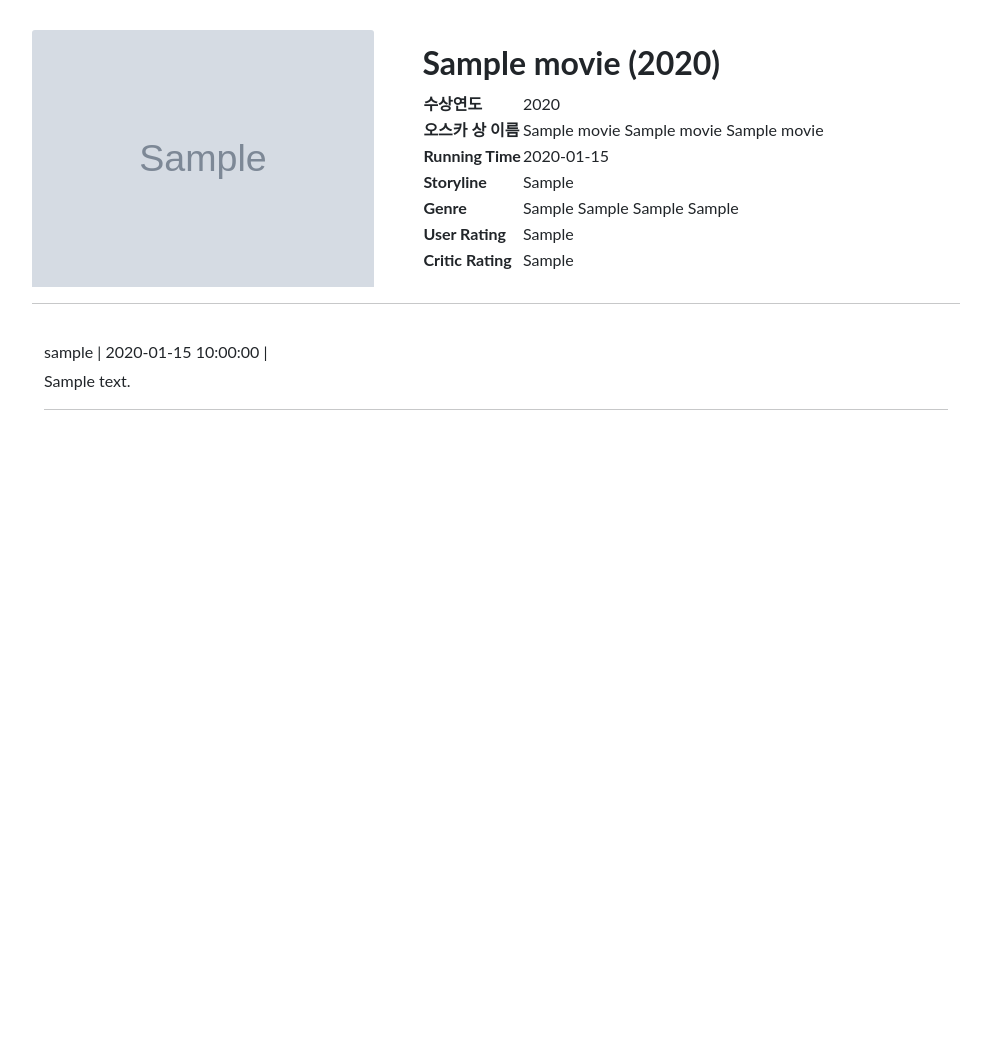
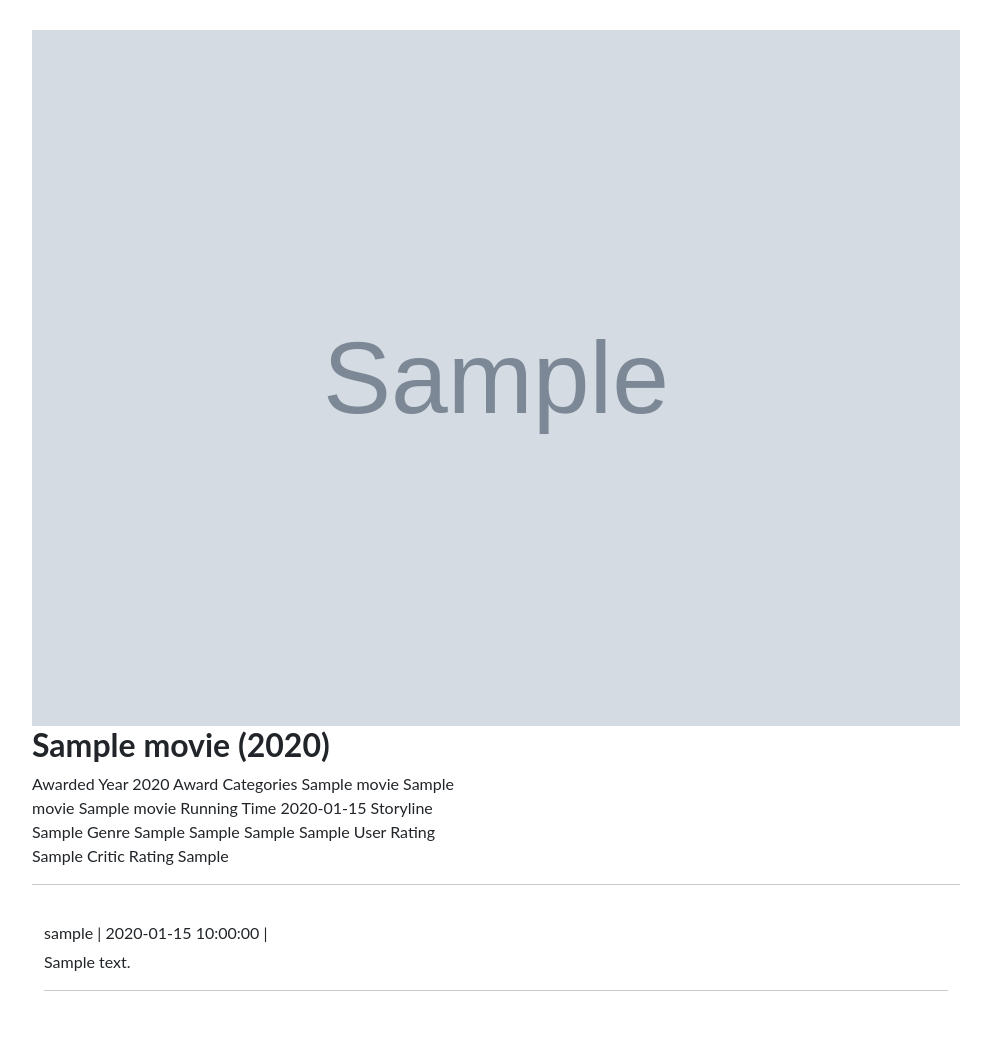
Before and after one commit to est22/OTT_Movie_flask, a Flask app: template templates/movie_detail.html in a window 1280 px wide. Shown: the part 80-1135 px from the top of the page, without its empty margins (144-1135 px from the left). Before the commit the page ends 490 px from the top, so only its background shows below. Run offline with Flask 2, Linux system fonts and the light colour scheme; the template is opened without the code that fills it: values that come from a table or form of the project are taken from there, others are empty; tables that the repository leaves empty hold one stand-in row (values such as "Sample post"); grey boxes marked "Sample" are stand-in pictures; some libraries are stand-ins or nearby versions.

Commit message:
movie_detail: convert lang, edit container grid

```diff
--- a/templates/movie_detail.html
+++ b/templates/movie_detail.html
@@ -1,6 +1,6 @@
 {% extends "_base.html" %}
 
-{% block title %}영화 소개 페이지{% endblock %}
+{% block title %}Movie Details{% endblock %}
 
 {% block css %}
 <link rel=" shortcut icon" href="../static/favicon-library.ico">
@@ -8,22 +8,22 @@
 {% endblock %}
 
 {% block content %}
-<section class="container px-4 px-lg-5 my-5" style="width:1024px; margin: 0 auto;">
+<div class="container px-4 px-lg-5 my-5" style="width:1024px; margin: 0 auto;">
 <div class="row gx-4 gx-lg-5 align-items-center" style="padding-top:30px;">
-    <div style="flex: 0 0 auto; width:40%;">
-        <img class="card-img-top mb-5 mb-md-0" src="{{ movie_detail.img_url }}" alt="{{ movie_detail.movie_name }}" />
-    </div>
+
+    <img class="card-img-top mb-5 mb-md-0" style="display: block; margin: 0 auto; "src="{{ movie_detail.img_url }}" alt="{{ movie_detail.movie_name }}" />
+
     <div class="col-md-6">
         <!-- 제목 (개봉연도) -->
         <h1 class="display-5 fw-bolder" style="font-size:32px;">{{ movie_detail.movie_name }} ({{ movie_detail.release_year }})</h1>
 
-        <table>
+        <div>
             <tr>
-                <th>수상연도</th>
+                <th>Awarded Year</th>
                 <td>{{ movie_detail.award_year }}</td>
             </tr>
             <tr>
-                <th>오스카 상 이름</th>
+                <th>Award Categories</th>
                 <td>{{ movie_detail.award_name1 }}  {{ movie_detail.award_name2 }}  {{ movie_detail.award_name3 }}</td>
             </tr>
             <tr>
@@ -50,7 +50,7 @@
                     {{ movie_detail.critic_rating }}
                 </td>
             </tr>
-        </table>
+        </div>
     </div>
 </div>
 
@@ -58,20 +58,20 @@
 <!-- 댓글 작성하기 : 로그인된 유저만 -->
 {% if session['user_email'] %}
 <div class="row" style="margin:0 auto; padding-top:20px">
-    <h2 style="font-size: 30px;">댓글</h2>
+    <h2 style="font-size: 30px;">Comments</h2>
     <form method="post" class="" style="display:flex; margin-top:10px;">
         <div style="display:flex;">
-            <textarea name="review" placeholder="댓글을 작성하세요" rows="2" cols="95%"></textarea>
+            <textarea name="review" placeholder="Please leave your comment here" rows="2" cols="95%"></textarea>
         </div>
         <div style="display:flex; margin-left:10px;">
             <select name="rating">
-                <option value="1">1점</option>
-                <option value="2">2점</option>
-                <option value="3">3점</option>
-                <option value="4">4점</option>
-                <option value="5">5점</option>
+                <option value="1">1pt</option>
+                <option value="2">2pt</option>
+                <option value="3">3pt</option>
+                <option value="4">4pt</option>
+                <option value="5">5pt</option>
             </select>
-            <input type="submit" value="확인" style="margin-left:5px;">
+            <input type="submit" value="Comment" style="margin-left:5px;">
         </div>
     </form>
 </div>
@@ -106,6 +106,6 @@
 
 
 
-</section>
+</div>
 
 {% endblock %}
```
